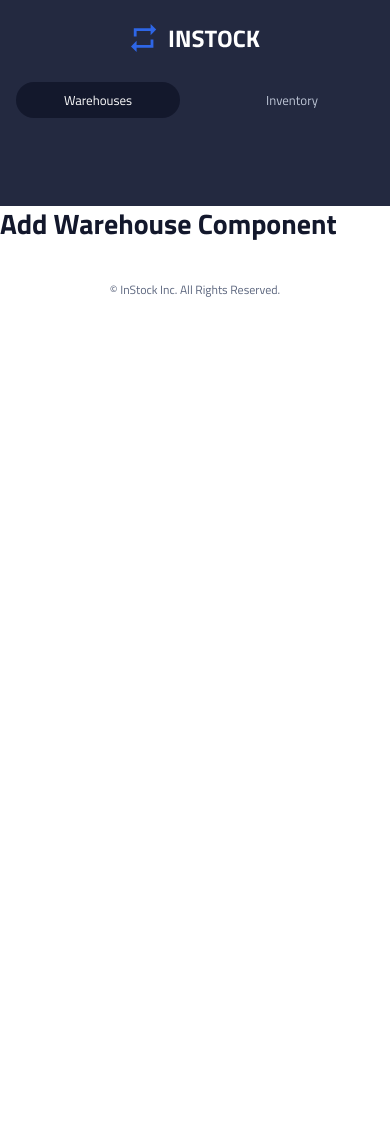
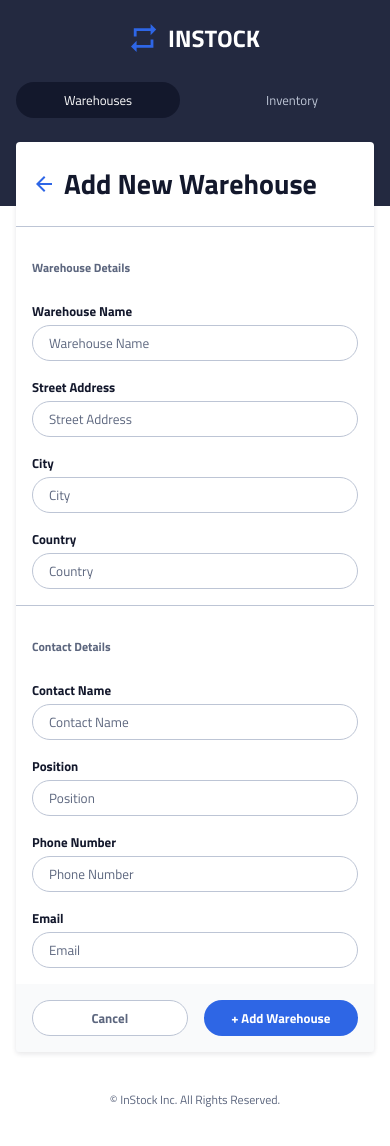
Before and after one commit to brainstation-instock/team2-instock-client, a React (Create React App) app: page /warehouses/add in a window 390 px wide. Before the commit the page ends 844 px from the top, so only its background shows below. Built offline with nearby package versions, Linux system fonts and the light colour scheme; no server answers.

Commit message:
styled the addWarehouse component for responsiveness

```diff
--- a/src/App.scss
+++ b/src/App.scss
@@ -28,10 +28,11 @@ ul {
     list-style: none;
 }
 
-button, input, .button {
+button, input, textarea, .button {
     height: 2.25rem;
     max-height: 2.25rem;
     border-radius: 1.25rem;
+    border: 1px solid $secondary2;
     padding: 0 1rem;
     background-color: $primary3;
     @include mobile {
--- a/src/components/AddWarehouse/AddWarehouse.js
+++ b/src/components/AddWarehouse/AddWarehouse.js
@@ -1,11 +1,50 @@
 import './AddWarehouse.scss';
 import Header from '../Header/Header';
+import back from '../../assets/icons/arrow_back-24px.svg';
 
 function AddWarehouse() {
     return (
         <>
-            <Header isWarehouse={true}/>
-            <h1>Add Warehouse Component</h1>
+            <Header isWarehouse={true} />
+            <main className='add-warehouse'>
+                <section className='add-warehouse-container'>
+                    <img className='add-warehouse__back-button' src={back} />
+                    <h1 className='add-warehouse__heading'>Add New Warehouse</h1>
+                </section>
+                <article className='details__form-sections'>
+                    <section className='details__form'>
+                        <form className='details__form-warehouse'>
+                            <h2 className='details__form-heading'>Warehouse Details</h2>
+                            <label htmlFor='warehouse-name' className='details__form-label'>Warehouse Name</label>
+                            <input className='details__form-input' id='warehouse-name' placeholder="Warehouse Name" />
+                            <label htmlFor='street-address' className='details__form-label'>Street Address</label>
+                            <input className='details__form-input' id='street-address' placeholder="Street Address" />
+                            <label htmlFor='city' className='details__form-label'>City</label>
+                            <input className='details__form-input' id='city' placeholder="City" />
+                            <label htmlFor='country' className='details__form-label'>Country</label>
+                            <input className='details__form-input' id='country' placeholder="Country" />
+                        </form>
+                    </section>
+                    <section className='details__form' id='details__contact'>
+                        <form className='details__form-contact'>
+                            <h2 className='details__form-heading'>Contact Details</h2>
+                            <label htmlFor='contact-name' className='details__form-label'>Contact Name</label>
+                            <input className='details__form-input' id='contact-name' placeholder="Contact Name" />
+                            <label htmlFor='position' className='details__form-label'>Position</label>
+                            <input className='details__form-input' id='position' placeholder="Position" />
+                            <label htmlFor='phone-number' className='details__form-label'>Phone Number</label>
+                            <input className='details__form-input' id='phone-number' placeholder="Phone Number" />
+                            <label htmlFor='email' className='details__form-label'>Email</label>
+                            <input className='details__form-input' id='email' placeholder="Email" />
+                        </form>
+                    </section>
+                </article>
+                <div className='details__form-container'>
+                    <button className='details__form-cancel'>Cancel</button>
+                    <button className='details__form-add'>+ Add Warehouse</button>
+                </div>
+            </main>
+
         </>
     )
 }
--- a/src/components/AddWarehouse/AddWarehouse.scss
+++ b/src/components/AddWarehouse/AddWarehouse.scss
@@ -0,0 +1,143 @@
+@use '../../styles/partials/mixins' as *;
+@use '../../styles/partials/typography' as *;
+@use '../../styles/partials/variables' as *;
+
+.add-warehouse {
+    margin-left: 1rem;
+    margin-right: 1rem;
+    margin-top: -4rem;
+    box-shadow: 0 2px 5px rgba(19, 24, 44, 0.10);
+    border-radius: 4px;
+    @include tablet {
+        margin-top: -5.5rem;
+        margin-left: 2rem;
+        margin-right: 2rem;
+    }
+    @include desktop {
+        margin-left: 8.125rem;
+        margin-right: 8.125rem;
+    }
+
+    &-container {
+        border-bottom: 1px solid $secondary2;
+        padding: 1.5rem 1rem;
+        @include display (row, flex-start, nowrap);
+        gap: 0.5rem;
+        border-radius: 4px 4px 0 0;
+        @include tablet {
+            @include padding-tablet;
+        }
+        @include desktop {
+            padding-left: 2.5rem;
+            padding-left: 2.5rem;
+        }
+    }
+
+    &-heading {
+        flex-wrap: nowrap;
+    }
+}
+
+.details__form {
+    padding: 1rem 1rem 0.5rem 1rem;
+    border-bottom: 1px solid $secondary2;
+    @include tablet {
+        @include padding-tablet;
+        width: 50%;
+        border-bottom: none;
+        border-right: 1px solid $secondary2;
+        padding: 0 2rem;
+        margin: 1.5rem 0;
+    }
+    @include desktop {
+        padding: 0 2.5rem;
+    }
+
+    &-add {
+        background-color: $primary2;
+        border: none;
+        color: $primary3;
+        cursor: pointer;
+        @include typography-style (0.8125rem, 1.25rem, 600);
+
+        @include tablet {
+            @include typography-style (0.875rem, 1.375rem, 600);
+        }
+
+        &:hover {
+            background-color: $background1;
+        }
+    }
+
+    &-cancel {
+        color: $secondary1;
+        border: 1px solid $secondary2;
+        cursor: pointer;
+        @include typography-style (0.8125rem, 1.25rem, 600);
+        @include tablet {
+            @include typography-style (0.875rem, 1.375rem, 600);
+        }
+
+        &:hover {
+            border-color: $primary2;
+            color: $primary2;
+        }
+    }
+
+    &-contact {
+            @include display (column, space-between, nowrap);
+    }
+
+    &-container {
+        @include display (row, flex-start, nowrap);
+        gap: 1rem;
+        padding: 1rem;
+        background-color: rgba(247, 248, 249, 0.7);
+        @include tablet {
+            @include padding-tablet;
+            justify-content: flex-end;
+        }
+        @include desktop {
+            padding-left: 2.5rem;
+            padding-right: 2.5rem;
+        }
+    }
+
+    &-heading {
+        @include pad-top-bottom (1rem, 1rem);
+        @include tablet {
+            padding: 0 0 1.5rem 0;
+        }
+    }
+
+    &-input {
+        margin-bottom: 0.5rem;
+
+        &::placeholder {
+            color: $secondary1;
+        }
+    }
+
+    &-label {
+        @include typography-style (0.8125rem, 1.25rem, 600);
+        padding-bottom: 0.25rem;
+        margin-top: 0.5rem;
+    }
+
+    &-sections {
+        @include tablet {
+            @include display (row, flex-start, nowrap)
+        }
+    }
+
+    &-warehouse {
+        @include display (column, space-between, nowrap);
+    }
+}
+
+#details__contact {
+    border-bottom: none;
+    @include tablet {
+        border-right: none;
+    }
+}
```
